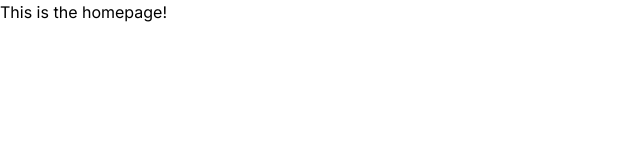
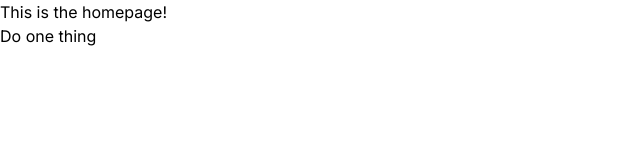
Before and after one commit to katemoser/one-thing, a Next.js app: page / in a window 1280 px wide. Shown: the top 160 px of the page, without its empty margins (0-640 px from the left). Built offline with nearby package versions, Linux system fonts and the light colour scheme.

Commit message:
added a route

```diff
--- /dev/null
+++ b/app/do/page.tsx
@@ -0,0 +1,3 @@
+export default function Page(){
+    return <p> This is where your task assignment will be</p>
+}
--- a/app/page.tsx
+++ b/app/page.tsx
@@ -1,9 +1,15 @@
 import Image from "next/image";
+import Link from "next/link";
 
 export default function Home() {
   return (
+    <>
+      <h1> This is the homepage!</h1>
+      <Link
+        href="/do">
+        <p>Do one thing</p>
+      </Link>
 
-      <h1> This is the homepage!</h1>
-
+    </>
   );
 }
```
